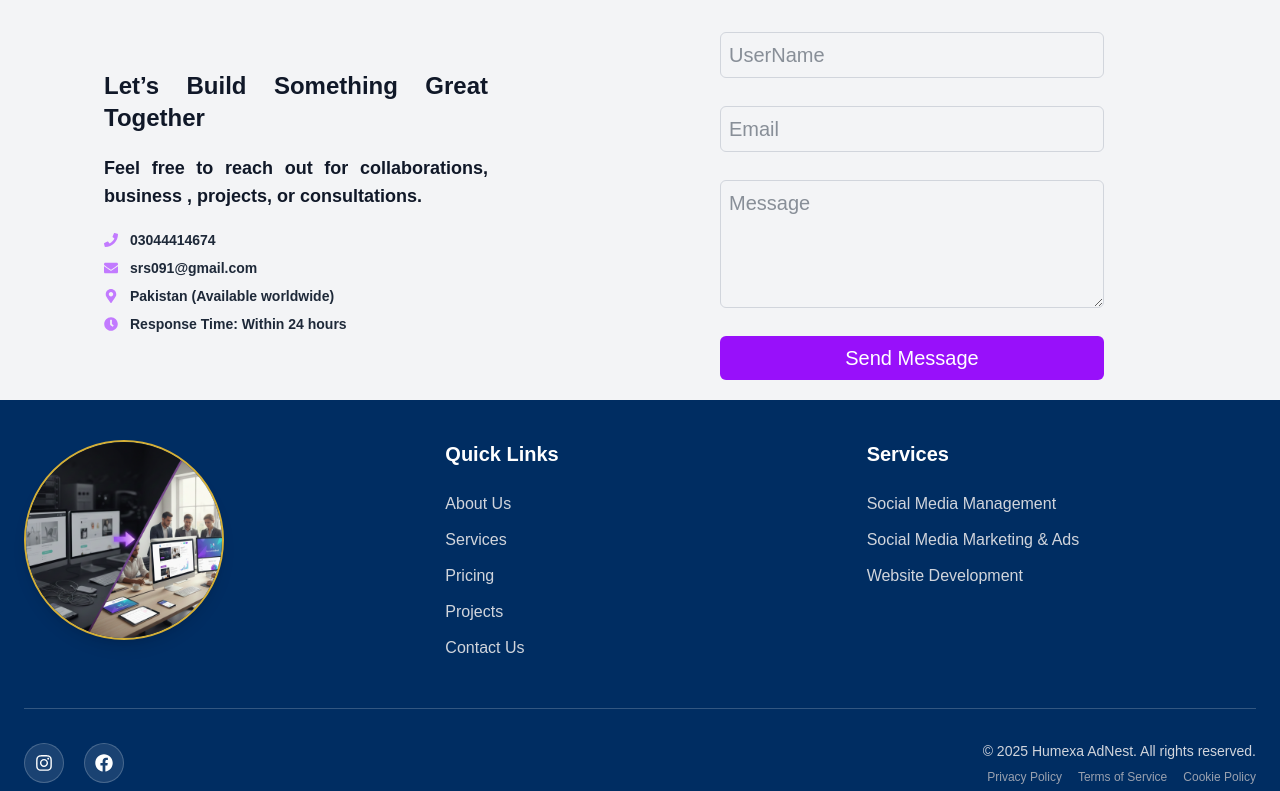
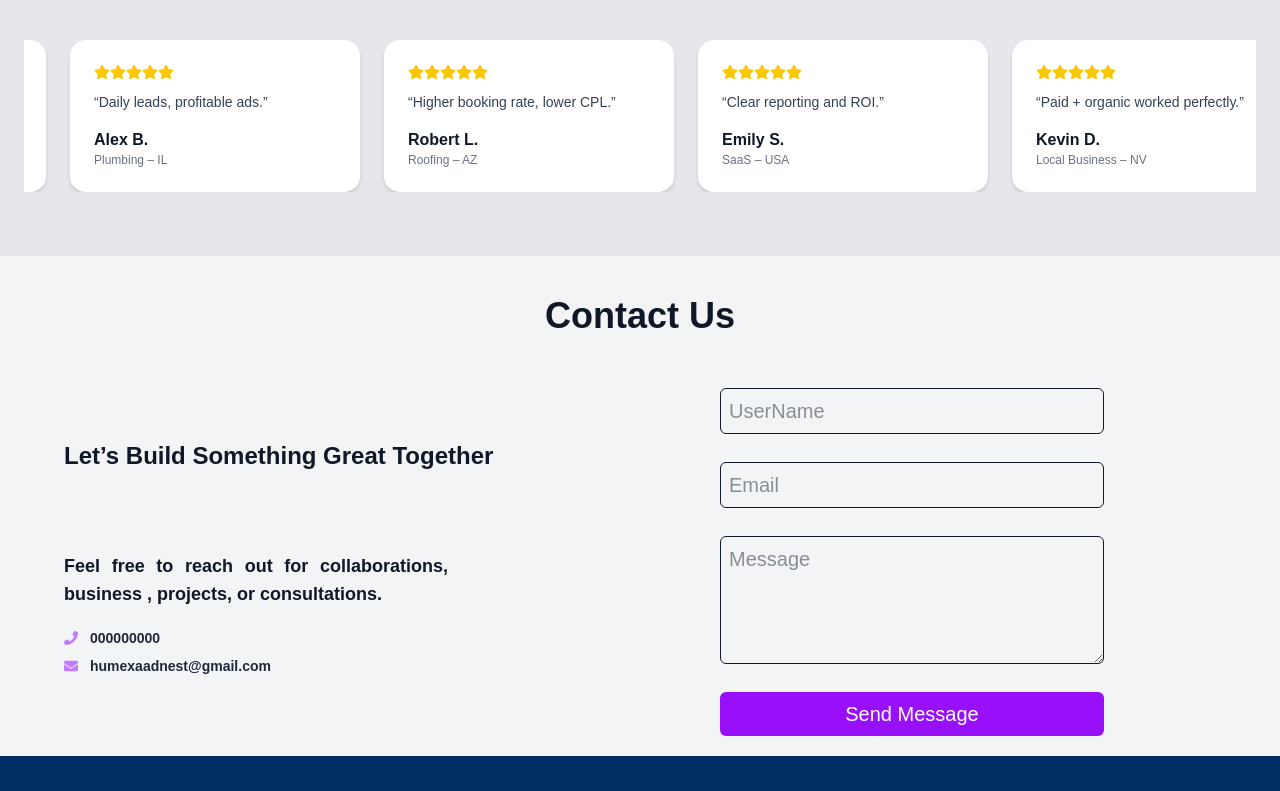
Before and after one commit to smabdullah958/humexaadnestPortfolio, a Next.js app: page / in a window 1280 px wide. Shown: the part 4449-5240 px from the top of the page. Built offline with nearby package versions, Linux system fonts and the light colour scheme.

Commit message:
add our valueable clients section

```diff
--- a/Components/Contact.jsx
+++ b/Components/Contact.jsx
@@ -55,23 +55,24 @@ SetSubmitting(null)
     <h1 data-aos="fade-down" className='lg:text-4xl text-3xl pt-5 pb-8 sm:pt-10  text-center font-bold text-gray-900 '>Contact Us</h1>
     <div data-aos="fade-up" className='grid grid-cols-1 md:grid-cols-2 items-center justify-center  2xl:py-14  sm:px-16 px-10   md:pt-0 text-gray-800 text-xl '>
         <form onSubmit={(e)=>e.preventDefault()} className='order-1 md:order-2  md:mt-5 grid gap-4 md:mx-10 xl:mx-20'>
-          <input type='text' name='UserName' value={Data.UserName} onChange={HandleValues} required placeholder='UserName' className='w-full lg:w-[30vw] p-2 border border-gray-300 rounded-md mb-3'  />
+          <input type='text' name='UserName' value={Data.UserName} onChange={HandleValues} required placeholder='UserName' className='w-full lg:w-[30vw] p-2 border border-gray-900 rounded-md mb-3'  />
 
           <input type="email" name='Email' value={Data.Email} onChange={HandleValues} required
-          placeholder='Email' className='w-full lg:w-[30vw] p-2 border border-gray-300 rounded-md mb-3'/>
+          placeholder='Email' className='w-full lg:w-[30vw] p-2 border border-gray-900 rounded-md mb-3'/>
 
           <textarea cols={40} rows={40} name='Message' value={Data.Message} required
-          onChange={HandleValues} placeholder='Message' className='mb-3 w-full lg:w-[30vw] p-2 border border-gray-300 rounded-md h-32'/>
+          onChange={HandleValues} placeholder='Message' className='mb-3 w-full lg:w-[30vw] p-2 border border-gray-900 rounded-md h-32'/>
           <button disabled={Submitting===false}  className={`w-full lg:w-[30vw]   p-2 bg-purple-600 hover:bg-purple-700 text-white rounded-md mb-5 transition duration-300 ease-in-out ${Submitting===false ? "opacity-20 cursor-not-allowed" : ""}`}
            onClick={HandleClick}>{Submitting===false ? "Sending..." :"Send Message"}</button>
         </form>
         {/* Contact Info Section */}
         <div className='mb-5 md:mb-0'>
-          <div className='text-sm font-bold md:mx-10 lg:w-[30vw] flex flex-col justify-start text-justify'>
-
-            <h2 className='text-xl md:text-2xl mb-5 font-bold text-gray-900'>
+          <h2 className='text-xl md:text-2xl pb-5 sm:pb-10  md:pb-20 font-bold text-gray-900'>
               Let’s Build Something Great Together
             </h2>
+          <div className='text-sm font-bold  lg:w-[30vw] flex flex-col justify-start text-justify'>
+
+
 
             <p className='text-lg  mb-5 font-bold text-gray-900'>
               Feel free to reach out for collaborations, business , projects, or consultations.
@@ -79,24 +80,13 @@ SetSubmitting(null)
 
             <p className='flex items-center gap-3 mb-2'>
               <FaPhone className='text-purple-400' />
-              03044414674
+              000000000
             </p>
 
             <p className='flex items-center gap-3 mb-2'>
               <FaEnvelope className='text-purple-400' />
-              srs091@gmail.com
+              humexaadnest@gmail.com
             </p>
-
-            <p className='flex items-center gap-3 mb-2'>
-              <FaMapMarkerAlt className='text-purple-400' />
-              Pakistan (Available worldwide)
-            </p>
-
-            <p className='flex items-center gap-3 mb-2'>
-              <FaClock className='text-purple-400' />
-              Response Time: Within 24 hours
-            </p>
-
           </div>
         </div>
 </div>
--- /dev/null
+++ b/Components/OurValueableClient.jsx
@@ -0,0 +1,77 @@
+"use client";
+import React, { useEffect, useRef, useState } from "react";
+import { motion } from "framer-motion";
+import { FaStar } from "react-icons/fa";
+
+const reviews = [
+  { name: "James R.", role: "HVAC – TX", text: "CPL dropped 45%. Booked jobs only." },
+  { name: "Sarah M.", role: "Law Firm – CA", text: "Consistent qualified consultations." },
+  { name: "Daniel K.", role: "POS SaaS – NY", text: "35% lower CPL in first month." },
+  { name: "Michael T.", role: "Property – FL", text: "Scaled tenant leads efficiently." },
+  { name: "Alex B.", role: "Plumbing – IL", text: "Daily leads, profitable ads." },
+  { name: "Robert L.", role: "Roofing – AZ", text: "Higher booking rate, lower CPL." },
+  { name: "Emily S.", role: "SaaS – USA", text: "Clear reporting and ROI." },
+  { name: "Kevin D.", role: "Local Business – NV", text: "Paid + organic worked perfectly." },
+];
+
+export default function OurValueableClient() {
+  const containerRef = useRef(null);
+  const [cardsPerView, setCardsPerView] = useState(4);
+  const [currentStep, setCurrentStep] = useState(0);
+  const cardGap = 24; // gap-6 = 24px
+
+  // Responsive cards per view
+  useEffect(() => {
+    const updateCards = () => setCardsPerView(window.innerWidth >= 768 ? 4 : 2);
+    updateCards();
+    window.addEventListener("resize", updateCards);
+    return () => window.removeEventListener("resize", updateCards);
+  }, []);
+
+  // Auto-slide
+  useEffect(() => {
+    const interval = setInterval(() => {
+      const totalSteps = Math.ceil(reviews.length / cardsPerView);
+      setCurrentStep(prev => (prev + 1) % totalSteps);
+    }, 2000);
+    return () => clearInterval(interval);
+  }, [cardsPerView]);
+
+  // Calculate offset for full slide
+  const xOffset = containerRef.current
+    ? currentStep * (containerRef.current.offsetWidth + cardGap)
+    : 0;
+
+  return (
+    <section className="bg-gray-200 py-16 px-6">
+      <h2 className="text-3xl font-bold text-center mb-10 text-gray-900">
+        What Our Clients Say
+      </h2>
+
+      <div className="overflow-hidden w-full" ref={containerRef}>
+        <motion.div
+          className="flex gap-6"
+          animate={{ x: -xOffset }}
+          transition={{ duration: 0.8 }}
+        >
+          {reviews.map((item, index) => (
+            <div
+              key={index}
+              className="bg-white p-6 rounded-2xl shadow-md flex-shrink-0"
+              style={{ width: `calc(${100 / cardsPerView}% - ${cardGap * (cardsPerView - 1) / cardsPerView}px)` }}
+            >
+              <div className="flex text-yellow-400 mb-3">
+                {[...Array(5)].map((_, j) => (
+                  <FaStar key={j} />
+                ))}
+              </div>
+              <p className="text-sm text-gray-700 mb-4">“{item.text}”</p>
+              <h4 className="font-semibold text-gray-900">{item.name}</h4>
+              <p className="text-xs text-gray-500">{item.role}</p>
+            </div>
+          ))}
+        </motion.div>
+      </div>
+    </section>
+  );
+}
--- a/Components/footer.jsx
+++ b/Components/footer.jsx
@@ -82,10 +82,8 @@ export default function Footer() {
               <Link
                 href="https://www.instagram.com/humexa.adnest"
                 target="_blank"
-                className="w-10 h-10 flex items-center justify-center rounded-full
-                           bg-white/10 border border-white/20
-                           hover:bg-gradient-to-tr hover:from-pink-500 hover:to-purple-600
-                           hover:scale-110 transition-all duration-300"
+                className="w-10 h-10 flex items-center justify-center rounded-full bg-white/10 border border-white/20 hover:bg-gradient-to-tr hover:from-pink-50 hover:to-purple-600
+                hover:scale-110 transition-all duration-300"
               >
                 <FaInstagram className="text-white text-lg" />
               </Link>
@@ -94,10 +92,7 @@ export default function Footer() {
               <Link
                 href="https://www.facebook.com/Humexa.adnest"
                 target="_blank"
-                className="w-10 h-10 flex items-center justify-center rounded-full
-                           bg-white/10 border border-white/20
-                           hover:bg-blue-600 hover:scale-110
-                           transition-all duration-300"
+                className="w-10 h-10 flex items-center justify-center rounded-full bg-white/10 border border-white/2 hover:bg-blue-600 hover:scale-110 transition-all duration-300"
               >
                 <FaFacebook className="text-white text-lg" />
               </Link>
--- a/app/page.js
+++ b/app/page.js
@@ -7,6 +7,7 @@ import Services from '@/Components/Services'
 import TrustSignals from '@/Components/TrustSignals'
 import WhyChooseUs from '@/Components/WhyChooseUs'
 import Pricing from '@/Components/Pricing'
+import OurValueableClient from '@/Components/OurValueableClient'
 import ContactUs from '@/Components/Contact'
 import Footer from "@/Components/Footer"
 const page = () => {
@@ -20,6 +21,7 @@ const page = () => {
       <OurExperience />
       <Services />
       <Pricing />
+      <OurValueableClient />
       <ContactUs />
       <Footer />
     </div>
```
Also changed, not shown: Components/TrustSignals.jsx (+0 -63 lines).
